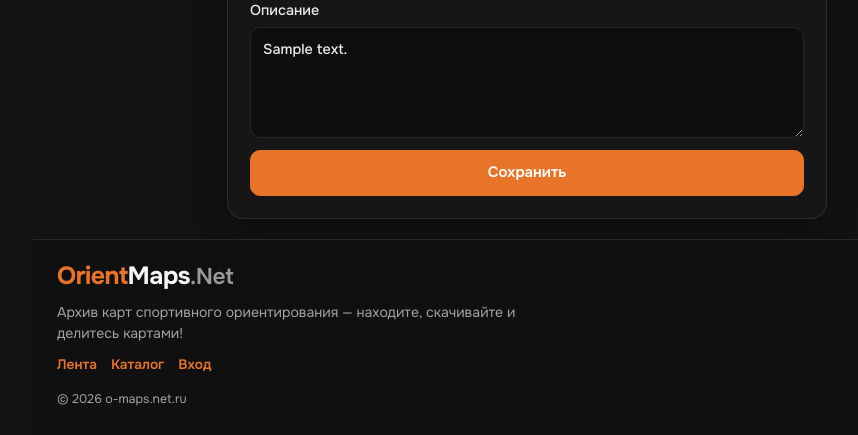
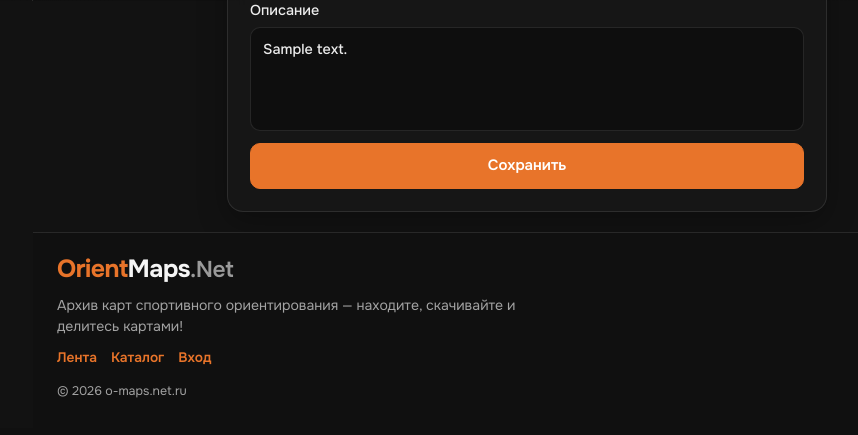
Before and after one commit to NetkachevDaniil/map-archive-coursework, a FastAPI app: template app/templates/map_edit.html in a window 1280 px wide. Shown: the part 799-1234 px from the top of the page, without its empty margins (259-1117 px from the left). After the commit the page ends 1197 px from the top, so only its background shows below. Run offline with FastAPI, Linux system fonts and the light colour scheme; the template is opened without the code that fills it: most values are stand-ins (such as "Sample title", 1, 10 or a date in 2020); some web fonts are replaced.

Commit message:
Фиксированный размер полей описания в формах.

```diff
--- a/app/static/styles.css
+++ b/app/static/styles.css
@@ -660,6 +660,26 @@ input, textarea, select, button {
 input, textarea, select {
   background: rgba(0, 0, 0, 0.35);
   color: var(--color-text);
+}
+
+textarea.field-fixed,
+.admin-form textarea,
+.map-create-form textarea,
+.comment-form textarea {
+  resize: none;
+  min-height: 6.5rem;
+  max-height: 6.5rem;
+  overflow-y: auto;
+}
+
+.import-form-split {
+  display: flex;
+  flex-wrap: wrap;
+  gap: 10px;
+}
+
+.import-form-split form {
+  margin: 0;
 }
 
 input:focus, textarea:focus, select:focus {
--- a/app/templates/map_create.html
+++ b/app/templates/map_create.html
@@ -46,7 +46,7 @@
 
         <label>Правообладатель <input name="rights_holder" value="{{ form_data.rights_holder if form_data else '' }}" placeholder="ФИО или организация"></label>
 
-        <label>Описание <textarea name="description" rows="4">{{ form_data.description if form_data else '' }}</textarea></label>
+        <label>Описание <textarea class="field-fixed" name="description" rows="4">{{ form_data.description if form_data else '' }}</textarea></label>
 
         <label class="file-input">
 
--- a/app/templates/map_edit.html
+++ b/app/templates/map_edit.html
@@ -22,7 +22,7 @@
         <label>Масштаб <input type="number" name="scale_denominator" value="{{ post.scale_denominator or '' }}"></label>
         <label>Автор-составитель <input name="cartographer" value="{{ post.cartographer or '' }}"></label>
         <label>Правообладатель <input name="rights_holder" value="{{ post.rights_holder or '' }}"></label>
-        <label>Описание <textarea name="description" rows="4">{{ post.description }}</textarea></label>
+        <label>Описание <textarea class="field-fixed" name="description" rows="4">{{ post.description }}</textarea></label>
         <button type="submit">Сохранить</button>
     </form>
 </section>
--- a/app/templates/profile_edit.html
+++ b/app/templates/profile_edit.html
@@ -8,7 +8,7 @@
             <input name="full_name" value="{{ profile_user.full_name or '' }}" required placeholder="Как вас видят другие пользователи">
         </label>
         <label>О себе
-            <textarea name="bio" rows="4" placeholder="Кратко о себе, клуб, интересы...">{{ profile_user.bio or '' }}</textarea>
+            <textarea class="field-fixed" name="bio" rows="4" placeholder="Кратко о себе, клуб, интересы...">{{ profile_user.bio or '' }}</textarea>
         </label>
         <label class="file-input">
             <span class="file-input-label">Выбрать аватар</span>
```
